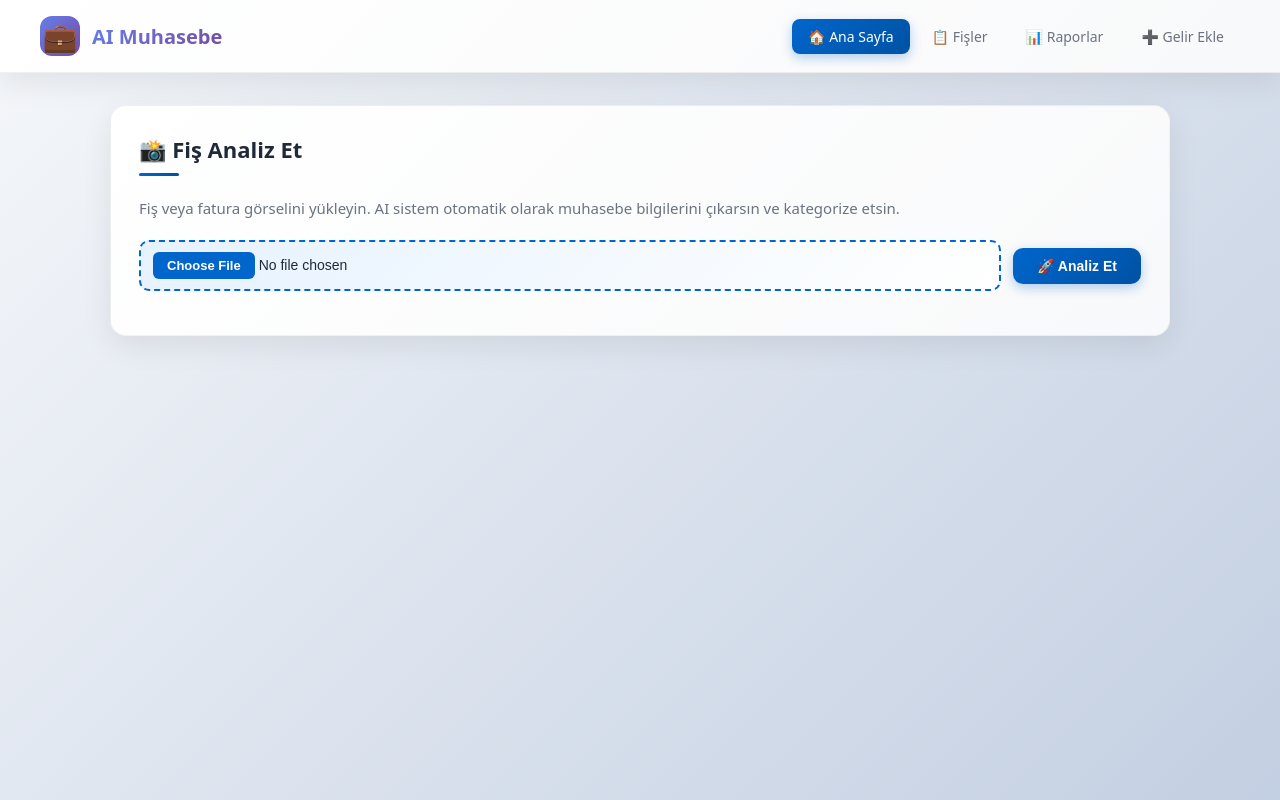
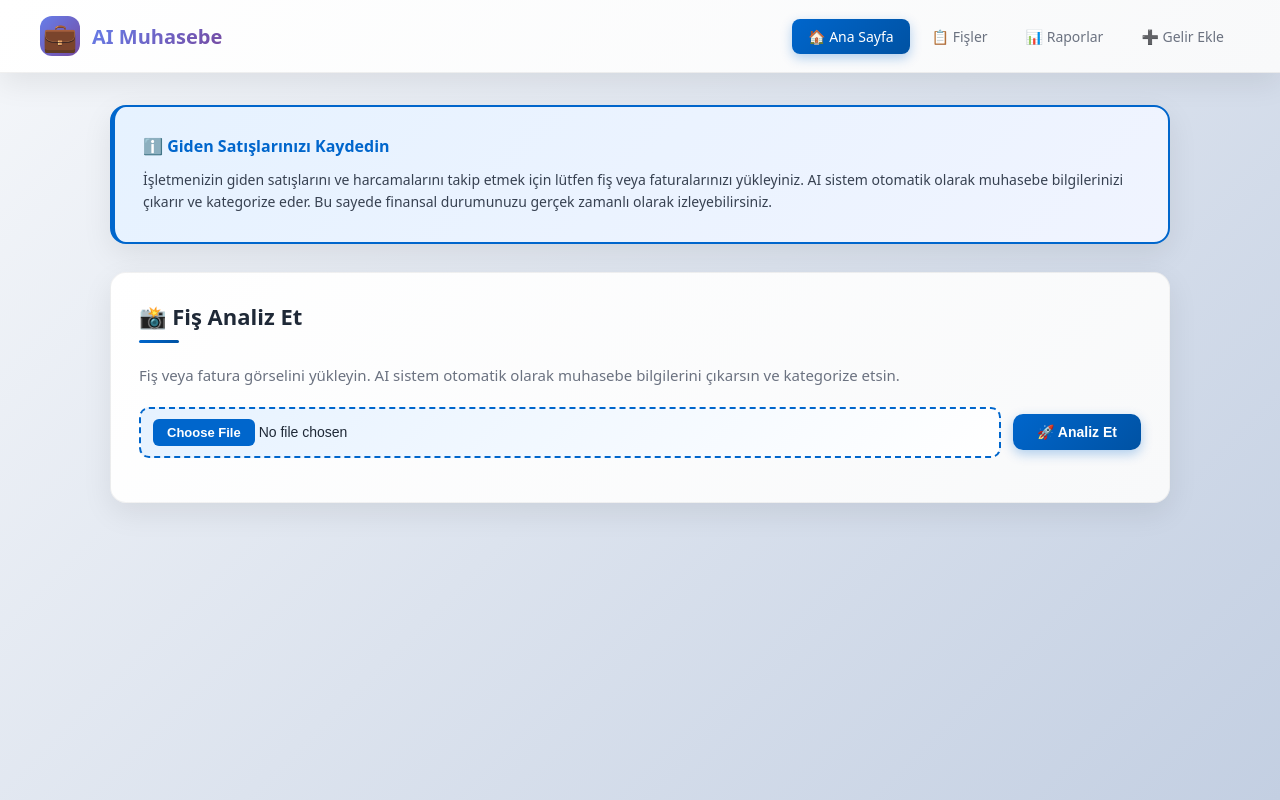
Before and after one commit to Silabalkan/ai-muhasebe-asistani, a React (Create React App) app in the folder ai-muhasebe-frontend/: page / in a window 1280 px wide. Built offline with nearby package versions, Linux system fonts and the light colour scheme.

Commit message:
anasayfaya yüklenen fişler sadece gider olarak kaydedilecek şekilde düzenlendi

```diff
--- a/ai-muhasebe-frontend/src/App.css
+++ b/ai-muhasebe-frontend/src/App.css
@@ -493,6 +493,29 @@
 }
 
 /* ================================
+   BİLGİ KARTI
+   ================================ */
+.info-card {
+  background: linear-gradient(135deg, #e6f2ff 0%, #f0f4ff 100%);
+  border: 2px solid var(--primary);
+  border-left: 5px solid var(--primary);
+}
+
+.info-card h3 {
+  margin: 0 0 12px;
+  font-size: 16px;
+  font-weight: 700;
+  color: var(--primary);
+}
+
+.info-text {
+  margin: 0;
+  color: #374151;
+  font-size: 14px;
+  line-height: 1.6;
+}
+
+/* ================================
    TAB BUTONLARI
    ================================ */
 .tab-buttons {
--- a/ai-muhasebe-frontend/src/pages/AddIncomePage.js
+++ b/ai-muhasebe-frontend/src/pages/AddIncomePage.js
@@ -77,6 +77,15 @@ export default function AddIncomePage() {
 
   return (
     <>
+      {/* BİLGİLENDİRME */}
+      <section className="card info-card">
+        <h3>ℹ️ Gelirinizi Kaydedin</h3>
+        <p className="info-text">
+          Tüm gelir kaynaklarınızı takip etmek önemlidir. Fiş veya fatura yükleyerek veya manuel olarak gelir ekleyerek
+          işletmenizin finansal durumunu güncel tutabilirsiniz. Gelir ve gider dengesini rapor sayfasından takip edebilirsiniz.
+        </p>
+      </section>
+
       {/* TAB SEÇİMİ */}
       <section className="card">
         <div className="tab-buttons">
--- a/ai-muhasebe-frontend/src/pages/HomePage.js
+++ b/ai-muhasebe-frontend/src/pages/HomePage.js
@@ -27,6 +27,16 @@ export default function HomePage() {
 
   return (
     <>
+      {/* BİLGİLENDİRME */}
+      <section className="card info-card">
+        <h3>ℹ️ Giden Satışlarınızı Kaydedin</h3>
+        <p className="info-text">
+          İşletmenizin giden satışlarını ve harcamalarını takip etmek için lütfen fiş veya faturalarınızı yükleyiniz.
+          AI sistem otomatik olarak muhasebe bilgilerinizi çıkarır ve kategorize eder.
+          Bu sayede finansal durumunuzu gerçek zamanlı olarak izleyebilirsiniz.
+        </p>
+      </section>
+
       {/* FİŞ YÜKLEME */}
       <section className="card upload-card">
         <h2>📸 Fiş Analiz Et</h2>
```
Also changed, not shown: 2 other files (tests, documents, lock files or other folders).
